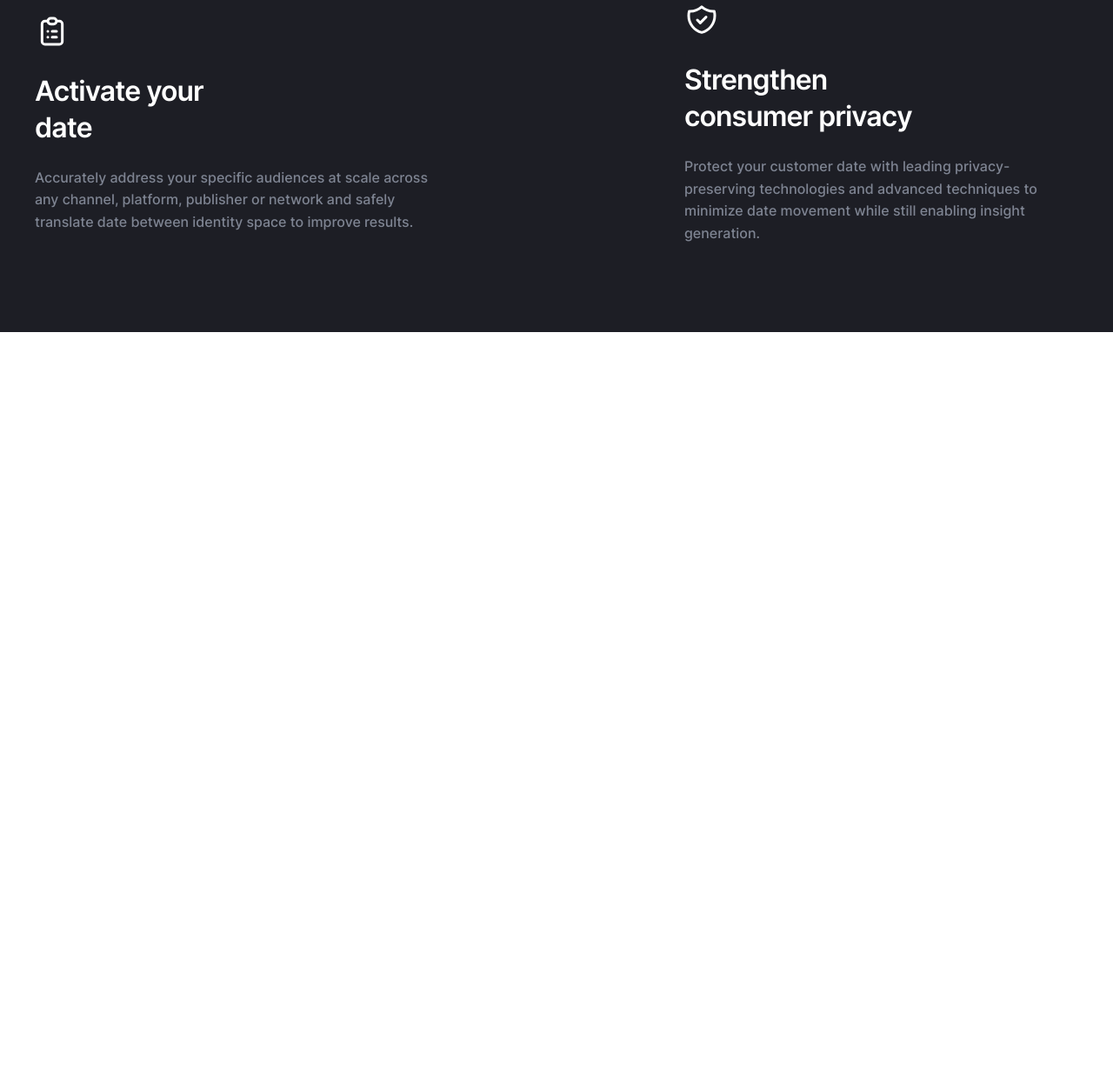
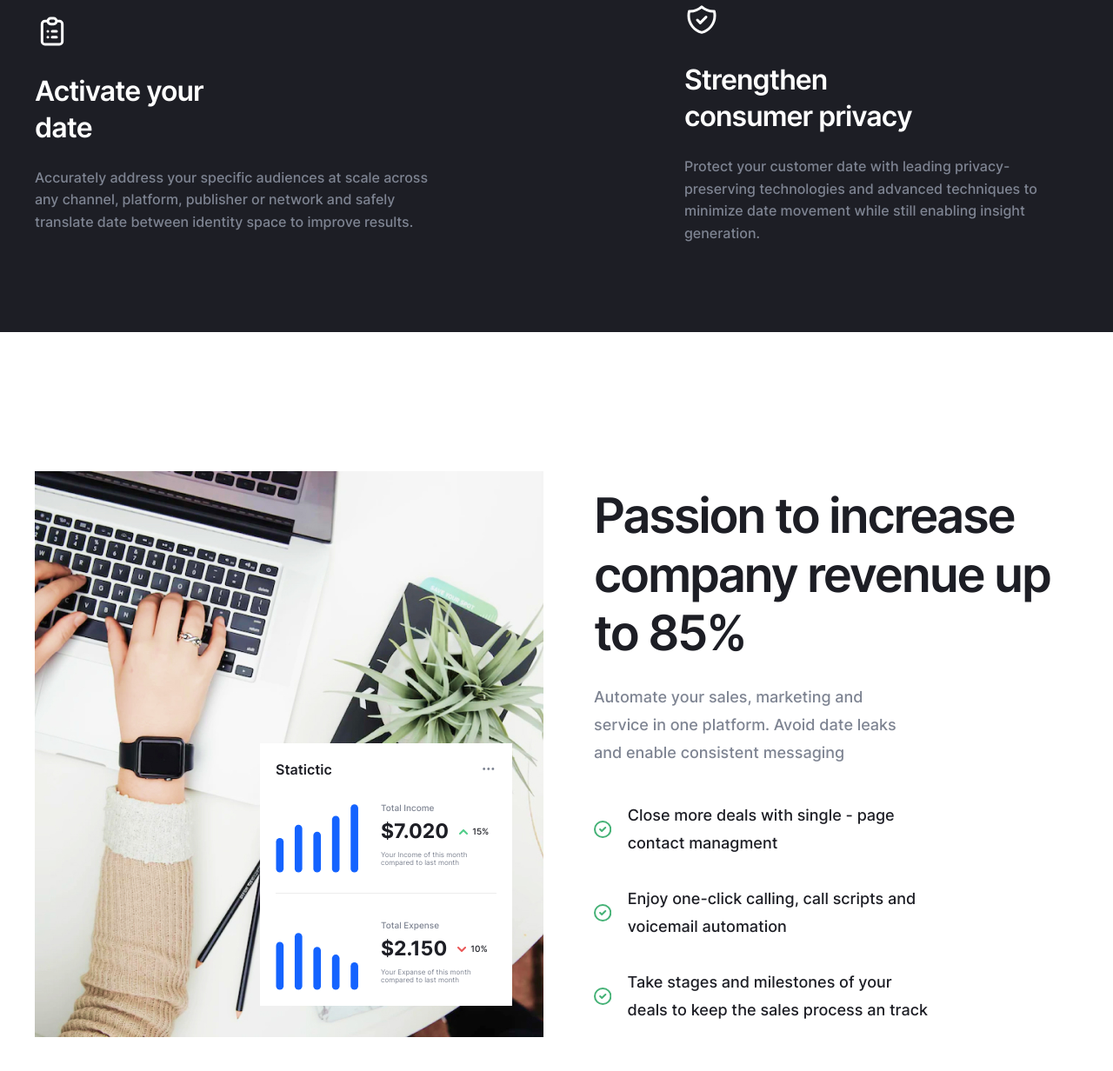
Before and after one commit to SagitovaLiana/Coca, a website built with Vite: page src/index.html in a window 1280 px wide. Shown: the part 1664-2896 px from the top of the page at 87% size. Before the commit the page ends 2046 px from the top, so only its background shows below. Built offline with nearby package versions, Linux system fonts and the light colour scheme.

Commit message:
Created features section

```diff
--- /dev/null
+++ b/src/html/components/home/features.html
@@ -0,0 +1,118 @@
+<section class="features">
+  <div class="container features__container">
+    <div class="features__left">
+      <img
+        loading="lazy"
+        src="./assets/image/features-img.jpg"
+        width="585"
+        height="651"
+        alt="Woman typing on laptop"
+      />
+      <div class="features__stats">
+        <div class="features__stats-head">
+          <h4 class="features__stats-title text-p-default">Statictic</h4>
+          <img
+            loading="lazy"
+            src="./assets/icons/more-icon.svg"
+            width="18"
+            height="19"
+            alt="Ellipsis icon"
+          />
+        </div>
+        <div class="features__stats-item">
+          <img
+            loading="lazy"
+            class="features__stats-item-img"
+            src="./assets/icons/features-total-income-icon.svg"
+            width="95"
+            height="88"
+            alt="Total income graphic"
+          />
+          <div class="features__stats-item-info">
+            <h5 class="features__stats-item-title">Total Income</h5>
+            <div class="features__stats-item-price">
+              <span class="features__stats-item-price-num">$7.020</span>
+              <div class="features__stats-item-price-proc">
+                <svg
+                  width="10"
+                  height="6"
+                  viewBox="0 0 10 6"
+                  fill="none"
+                  xmlns="http://www.w3.org/2000/svg"
+                >
+                  <path
+                    fill-rule="evenodd"
+                    clip-rule="evenodd"
+                    d="M9.70711 5.70717C9.31658 6.09769 8.68342 6.09769 8.29289 5.70717L5 2.41427L1.70711 5.70717C1.31658 6.09769 0.683417 6.09769 0.292894 5.70717C-0.0976312 5.31664 -0.0976312 4.68348 0.292894 4.29295L4.29289 0.292954C4.68342 -0.0975701 5.31658 -0.09757 5.70711 0.292954L9.70711 4.29295C10.0976 4.68348 10.0976 5.31664 9.70711 5.70717Z"
+                    fill="#50CD89"
+                  />
+                </svg>
+                15%
+              </div>
+            </div>
+            <p class="features__stats-item-descr">
+              Your Income of this month compared to last month
+            </p>
+          </div>
+        </div>
+        <div class="features__stats-item">
+          <img
+            loading="lazy"
+            class="features__stats-item-img"
+            src="./assets/icons/features-total-expense-icon.svg"
+            width="95"
+            height="88"
+            alt="Total expense graphic"
+          />
+          <div class="features__stats-item-info">
+            <h5 class="features__stats-item-title">Total Expense</h5>
+            <div class="features__stats-item-price">
+              <span class="features__stats-item-price-num">$2.150</span>
+              <div class="features__stats-item-price-proc">
+                <svg
+                  width="10"
+                  height="6"
+                  viewBox="0 0 10 6"
+                  fill="none"
+                  xmlns="http://www.w3.org/2000/svg"
+                >
+                  <path
+                    fill-rule="evenodd"
+                    clip-rule="evenodd"
+                    d="M0.292893 0.293015C0.683417 -0.097509 1.31658 -0.097509 1.70711 0.293015L5 3.58591L8.29289 0.293015C8.68342 -0.097509 9.31658 -0.097509 9.70711 0.293015C10.0976 0.68354 10.0976 1.3167 9.70711 1.70723L5.70711 5.70723C5.31658 6.09775 4.68342 6.09775 4.29289 5.70723L0.292893 1.70723C-0.0976311 1.3167 -0.0976311 0.68354 0.292893 0.293015Z"
+                    fill="#EB5757"
+                  />
+                </svg>
+                10%
+              </div>
+            </div>
+            <p class="features__stats-item-descr">
+              Your Expanse of this month compared to last month
+            </p>
+          </div>
+        </div>
+      </div>
+    </div>
+    <div class="features__right">
+      <h2 class="features__title heading-h2">
+        Passion to increase company revenue up to 85%
+      </h2>
+      <p class="features__descr text-p-medium">
+        Automate your sales, marketing and service in one platform. Avoid date
+        leaks and enable consistent messaging
+      </p>
+      <ul class="features__list">
+        <li class="features__item text-p-medium">
+          Close more deals with single - page contact managment
+        </li>
+        <li class="features__item text-p-medium">
+          Enjoy one-click calling, call scripts and voicemail automation
+        </li>
+        <li class="features__item text-p-medium">
+          Take stages and milestones of your deals to keep the sales process an
+          track
+        </li>
+      </ul>
+    </div>
+  </div>
+</section>
--- a/src/index.html
+++ b/src/index.html
@@ -5,6 +5,7 @@
     <load src="./html/components/header.html" />
     <load src="./html/components/home/hero.html" />
     <load src="./html/components/home/overview.html" />
+    <load src="./html/components/home/features.html" />
     <div id="app"></div>
     <script type="module" src="./js/main.js"></script>
   </body>
--- /dev/null
+++ b/src/scss/components/home/features.scss
@@ -0,0 +1,183 @@
+.features {
+  padding: 160px 0 94px;
+
+  @include mobile {
+    padding: 60px 0 64px;
+  }
+
+  &__container {
+    @include flex-all-between;
+
+    @include mini-desktop {
+      gap: 40px;
+      flex-direction: column;
+      align-items: flex-start;
+    }
+
+    @include mobile {
+      gap: 25px;
+    }
+  }
+
+  &__left {
+    position: relative;
+
+    @include mini-desktop {
+      margin: 0 auto;
+    }
+  }
+
+  &__stats {
+    position: absolute;
+    right: 36px;
+    bottom: 40px;
+    padding: 18px;
+    max-width: 290px;
+    background-color: #fff;
+
+    @include mobile {
+      right: 16px;
+      bottom: 20px;
+    }
+
+    @include small-mobile {
+      right: 12px;
+      bottom: 12px;
+      padding: 14px;
+      max-width: 240px;
+    }
+
+    &-head {
+      @include flex-all-between;
+      margin-bottom: 19px;
+    }
+
+    &-title {
+      font-weight: 600;
+      font-size: 16px;
+      line-height: 150%;
+      color: #1d1e25;
+    }
+
+    &-item {
+      @include flex-align-center;
+      gap: 26px;
+
+      &:not(:last-child) {
+        border-bottom: 1px solid #ededed;
+        padding-bottom: 23px;
+      }
+
+      &:last-child {
+        padding-top: 23px;
+      }
+
+      &-img {
+        @include small-mobile {
+          width: 65px;
+        }
+      }
+
+      &-title {
+        margin-bottom: 6px;
+        font-weight: 500;
+        font-size: 10px;
+        line-height: 150%;
+        color: var(--neutral-color-150);
+      }
+
+      &-price {
+        @include flex-align-center;
+        gap: 12px;
+        margin-bottom: 9px;
+
+        &-num {
+          font-weight: 700;
+          font-size: 23px;
+          line-height: 120%;
+          color: #1d1e25;
+
+          @include mobile {
+            font-size: 18px;
+          }
+        }
+
+        &-proc {
+          @include flex-align-center;
+          gap: 5px;
+          font-weight: 500;
+          font-size: 10px;
+          line-height: 150%;
+          color: #1d1e25;
+        }
+      }
+
+      &-descr {
+        font-weight: 400;
+        font-size: 8px;
+        color: var(--neutral-color-150);
+      }
+    }
+  }
+
+  &__right {
+    max-width: 557px;
+
+    @include mini-desktop {
+      max-width: 992px;
+    }
+  }
+
+  &__title {
+    margin-bottom: 24px;
+    font-weight: 600;
+    letter-spacing: -0.04em;
+    color: var(--neutral-color-100);
+
+    @include mobile {
+      margin-bottom: 20px;
+    }
+  }
+
+  &__descr {
+    margin-bottom: 40px;
+    max-width: 360px;
+    font-weight: 500;
+    line-height: 178%;
+    color: var(--neutral-color-150);
+
+    @include mini-desktop {
+      max-width: 700px;
+    }
+  }
+
+  &__item {
+    @include flex-align-center;
+    max-width: 393px;
+    font-weight: 500;
+    line-height: 178%;
+    color: var(--neutral-color-100);
+
+    @include mini-desktop {
+      max-width: 700px;
+    }
+
+    &:not(:last-child) {
+      margin-bottom: 32px;
+
+      @include mobile {
+        margin-bottom: 22px;
+      }
+    }
+
+    &::before {
+      content: '';
+      display: inline-block;
+      margin-right: 19px;
+      padding-right: 19px;
+      width: 20px;
+      height: 20px;
+      background: url('../../../assets/icons/features-tick-icon.svg');
+    }
+  }
+}
--- a/src/scss/components/home/hero.scss
+++ b/src/scss/components/home/hero.scss
@@ -3,10 +3,6 @@
 
   @include mini-desktop {
     padding: 154px 0 121px;
-  }
-
-  @include mobile {
-    min-height: calc(100dvh - 109px);
   }
 
   &__container {
--- a/src/scss/components/home/overview.scss
+++ b/src/scss/components/home/overview.scss
@@ -16,6 +16,12 @@
     font-weight: 600;
     letter-spacing: -0.04em;
     color: #fff;
+
+    @include mini-desktop{
+      text-align: center;
+      // max-width: none;
+      margin: 0 auto 24px;
+    }
   }
 
   &__descr {
@@ -24,6 +30,11 @@
     font-weight: 500;
     line-height: 150%;
     color: var(--neutral-color-150);
+
+    @include mini-desktop{
+      text-align: center;
+      max-width: none;
+    }
 
     @include tablet {
       margin-bottom: 60px;
--- a/src/scss/main.scss
+++ b/src/scss/main.scss
@@ -5,3 +5,4 @@
 @import './components/header.scss';
 @import './components/home/hero.scss';
 @import './components/home/overview.scss';
+@import './components/home/features.scss';
```
Also changed, not shown: src/assets/icons/features-tick-icon.svg (added), src/assets/icons/features-total-expense-icon.svg (added), src/assets/icons/features-total-income-icon.svg (added), src/assets/icons/more-icon.svg (added), src/assets/image/features-img.jpg (added).
